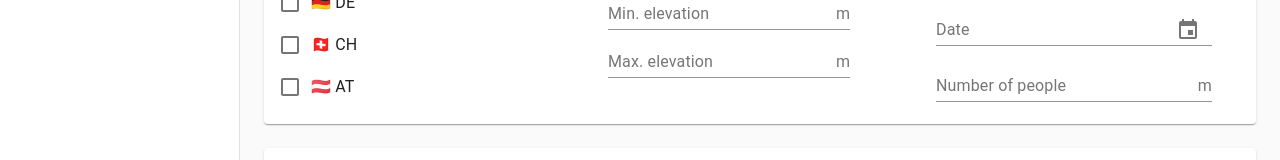
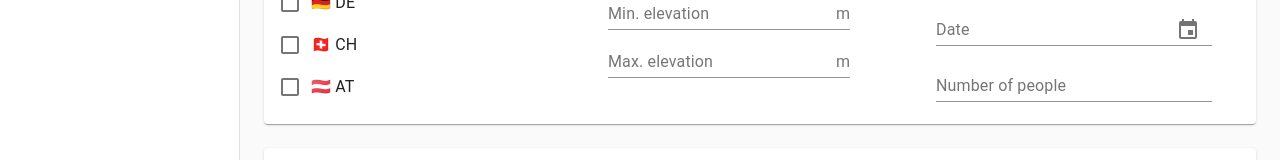
Before and after one commit to mlenkeit/oad, a React (Create React App) app: page / in a window 1280 px wide. Shown: the part 225-385 px from the top of the page. Built offline with nearby package versions, Linux system fonts and the light colour scheme.

Commit message:
feat(ui): drop unit from number of people

```diff
--- a/src/webapp/App.tsx
+++ b/src/webapp/App.tsx
@@ -413,10 +413,7 @@ function App() {
                       </MuiPickersUtilsProvider>
                       <TextField
                         label={freeRoomFilter.label}
-                        onChange={updateFreeRoom(freeRoomFilter)}
-                        InputProps={{
-                          endAdornment: <InputAdornment position="end">m</InputAdornment>,
-                        }} />
+                        onChange={updateFreeRoom(freeRoomFilter)} />
                       </FormGroup>
                     </FormControl>
                   </Grid>
```
